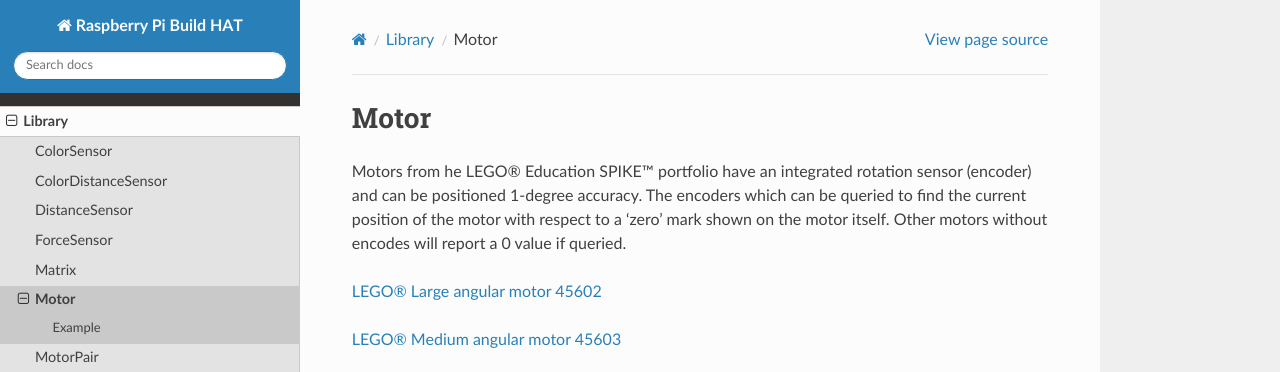
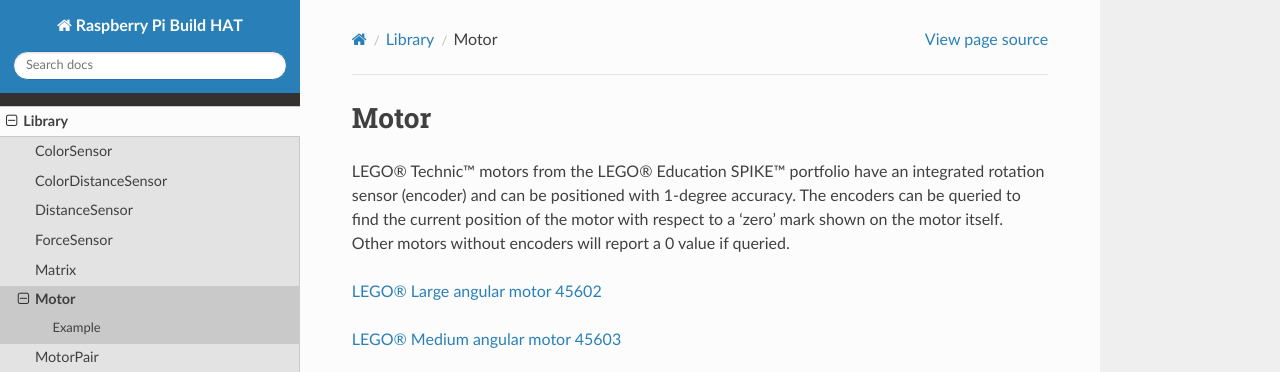
Before and after one commit to RaspberryPiFoundation/python-build-hat, a Sphinx documentation site: the page built from docs/buildhat/motor.rst, in a window 1280 px wide and 900 px high, cut to the strip 0-372 px from the top of the window. Built offline with Sphinx 7.4.7 and the Read the Docs theme 2.0.0, drawn with Linux system fonts in a browser that asks for light colours; the version number could not be read and is left out.

Commit message:
Documentation copy edit

```diff
--- a/docs/buildhat/colorsensor.rst
+++ b/docs/buildhat/colorsensor.rst
@@ -5,10 +5,10 @@
 
 .. |location_link| raw:: html
 
-   <a href="https://education.lego.com/en-gb/products/lego-technic-color-sensor/45605" target="_blank">LEGO Colour Sensor 45605</a>
+   <a href="https://education.lego.com/en-gb/products/lego-technic-color-sensor/45605" target="_blank">LEGO Color Sensor 45605</a>
 
 
-The LEGO® Education SPIKE™ Colour sensor can sort between 8 different colours and can measure reflected and ambient or natural light.
+The LEGO® Education SPIKE™ Color Sensor can sort between eight different colors and can measure reflected and ambient or natural light.
 
 .. autoclass:: buildhat.ColorSensor
    :members:
--- a/docs/buildhat/distancesensor.rst
+++ b/docs/buildhat/distancesensor.rst
@@ -8,7 +8,7 @@
    <a href="https://education.lego.com/en-gb/products/lego-technic-distance-sensor/45604" target="_blank">LEGO Distance Sensor 45604</a>
 
 
-The LEGO® Education SPIKE™ Colour sensor behaves like a conventional ultrasonic range finder but also has 4 LEDs that can be used to create the "eyes" of a robot. Each LED can be controlled individually.
+The LEGO® Education SPIKE™ Distance Sensor behaves like a conventional ultrasonic range finder but also has four LEDs that can be used to create the "eyes" of a robot. Each LED can be controlled individually.
 
 .. autoclass:: buildhat.DistanceSensor
    :members:
--- a/docs/buildhat/forcesensor.rst
+++ b/docs/buildhat/forcesensor.rst
@@ -8,7 +8,7 @@
    <a href="https://education.lego.com/en-gb/products/lego-technic-force-sensor-by-lego-education/45606" target="_blank">LEGO® Force Sensor Set 45606e</a>
 
 
-The LEGO® Education SPIKE™ Prime Force Sensor (also known as the LEGO® Technic Force Sensor) can measure pressure of up to 10 Newtons, but it can also be used as a touch sensor or a simple button.
+The LEGO® Education SPIKE™ Prime Force Sensor (also known as the LEGO® Technic Force Sensor) can measure pressure of up to 10 newtons (N), but it can also be used as a touch sensor or a simple button.
 
 
 .. autoclass:: buildhat.ForceSensor
--- a/docs/buildhat/index.rst
+++ b/docs/buildhat/index.rst
@@ -17,7 +17,7 @@
    :width: 100
    :alt: The LEGO LPF2 connector
 
-In order to drive motors, your Raspberry Pi and Build HAT will need an external 7.5v
+In order to drive motors, your Raspberry Pi and Build HAT will need an external 7.5V
 power supply. For best results, use the official Raspberry Pi Build HAT power supply.
 
 .. warning::
--- a/docs/buildhat/matrix.rst
+++ b/docs/buildhat/matrix.rst
@@ -1,7 +1,7 @@
 Matrix
 ======
 
-The Spike 3x3 LED matrix has individual elements that can be set individually or as a whole.
+The LEGO® SPIKE™ 3x3 LED matrix has individual elements that can be set individually or as a whole.
 
 Colours may be passed as string or integer parameters.
 
--- a/docs/buildhat/motor.rst
+++ b/docs/buildhat/motor.rst
@@ -1,9 +1,8 @@
 Motor
 =====
 
-Motors from he LEGO® Education SPIKE™ portfolio have an integrated rotation sensor (encoder) and can be positioned 1-degree accuracy. The encoders which can be queried to find the current
-position of the motor with respect to a 'zero' mark shown on the motor itself. Other motors
-without encodes will report a 0 value if queried.
+LEGO® Technic™ motors from the LEGO® Education SPIKE™ portfolio have an integrated rotation sensor (encoder) and can be positioned with 1-degree accuracy. The encoders can be queried to find the current
+position of the motor with respect to a 'zero' mark shown on the motor itself. Other motors without encoders will report a 0 value if queried.
 
 |location_link1|
 
```
Also changed, not shown: other parts of docs/buildhat/index.rst (+1 -1 lines), 6 other files.
